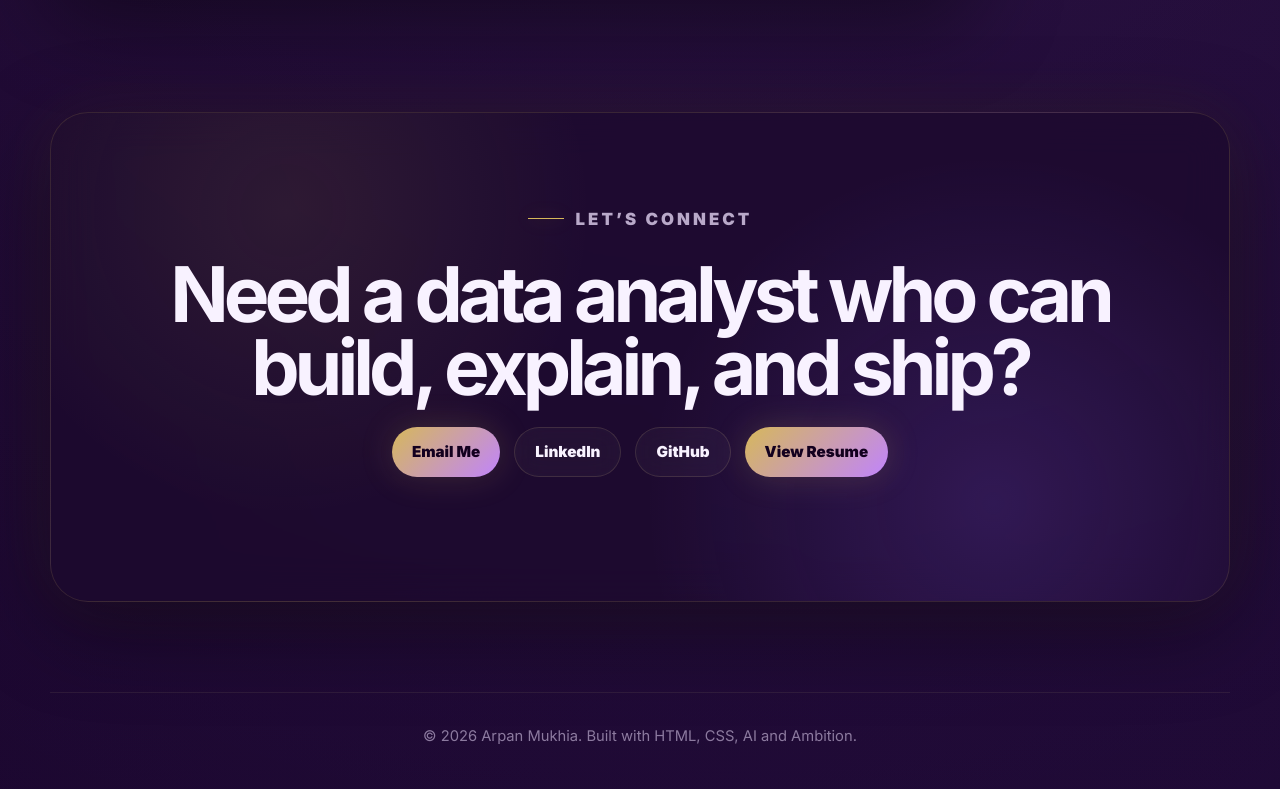
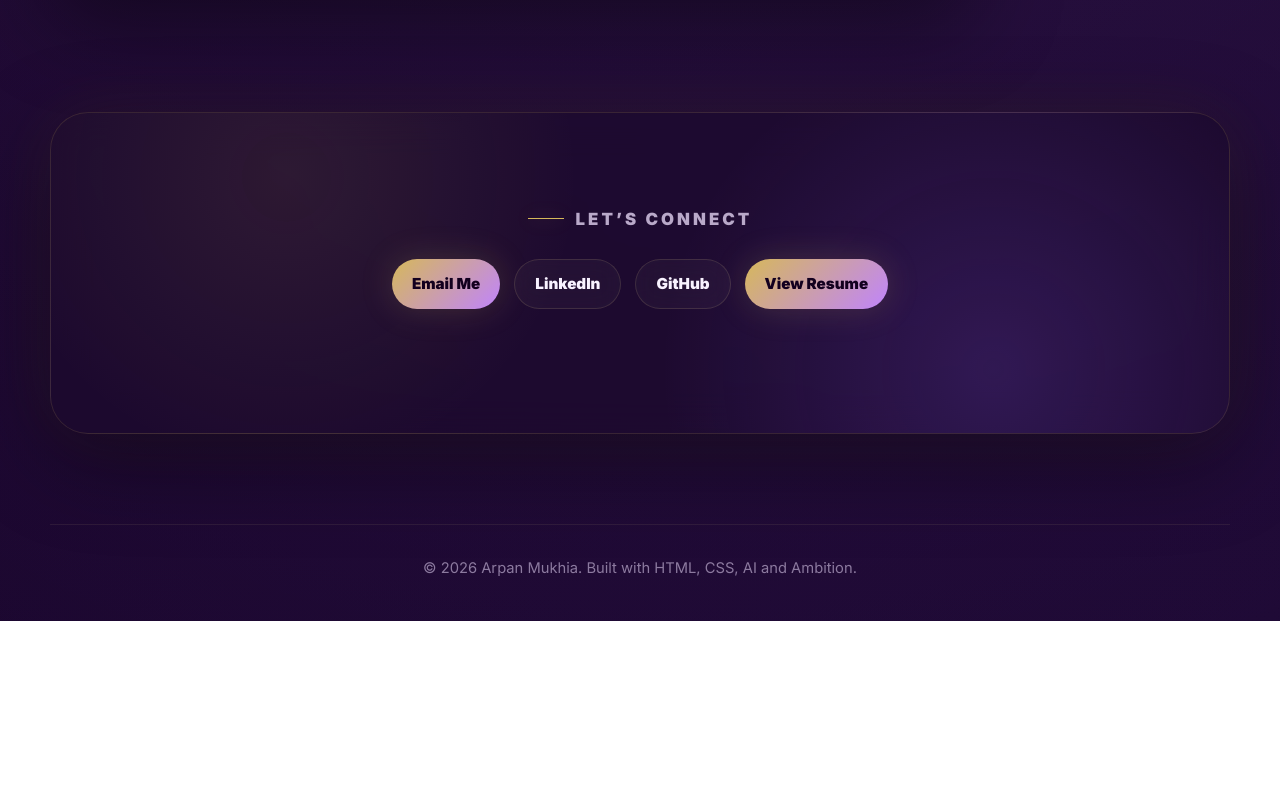
Before and after one commit to arpanmukhia/Arpan-Portfolio, a plain HTML site: page index.html in a window 1280 px wide. Shown: the part 6084-6873 px from the top of the page. After the commit the page ends 6705 px from the top, so only its background shows below. Drawn offline with Linux system fonts and the light colour scheme; files whose address does not match are found by name.

Commit message:
Remove data analyst request from contact section
Removed the heading asking for a data analyst.

```diff
--- a/index.html
+++ b/index.html
@@ -360,7 +360,6 @@
 
     <section id="contact" class="section contact reveal">
       <p class="eyebrow">LET’S CONNECT</p>
-      <h2>Need a data analyst who can build, explain, and ship?</h2>
       <div class="hero-actions center">
         <a class="btn primary" href="mailto:arpanmukhia0311@gmail.com">Email Me</a>
         <a class="btn ghost" href="https://www.linkedin.com/in/arpanmukhia/" target="_blank">LinkedIn</a>
```
